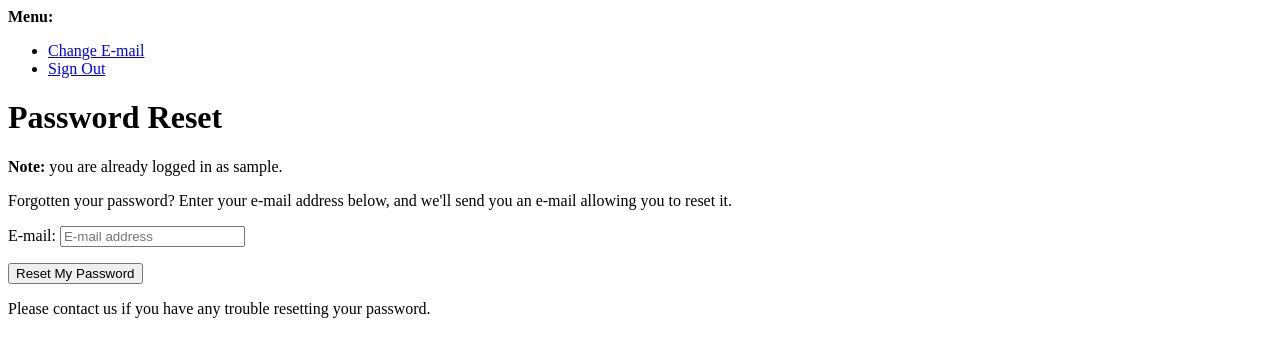
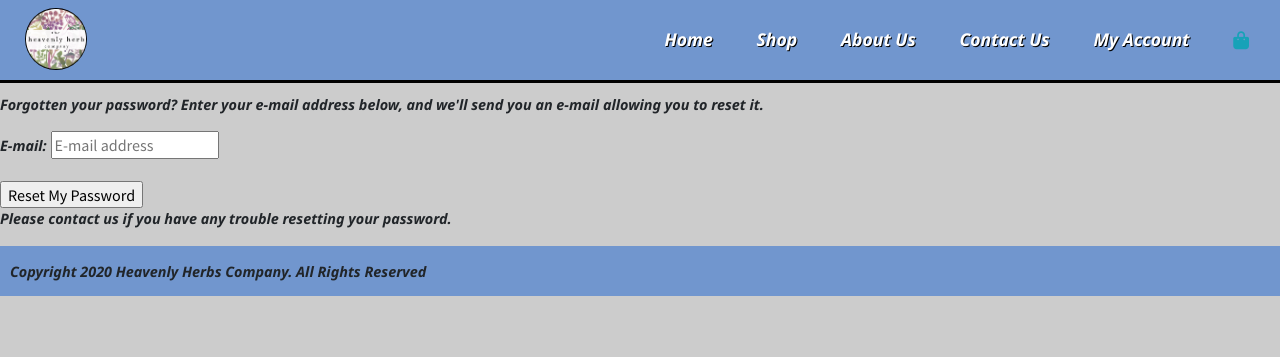
Before and after one commit to OGMyst/Heavenly-Herb-Company, a Django app: page /accounts/password/reset/ in a window 1280 px wide. Shown: the top 357 px of the page. Run offline with Django 3.2, Linux system fonts and the light colour scheme; the visitor is signed in with stand-in values (Sample User, id 1); some libraries are stand-ins or nearby versions.

Commit message:
Moved base.html content from allauth/account to correct the allauth folder level. Replaced allauth/account base.html with correct template

```diff
--- a/profiles/templates/profile/profile.html
+++ b/profiles/templates/profile/profile.html
@@ -6,7 +6,7 @@
 {% endblock %}
 {% block page_header %}
     <div class="container-fluid margin-for-nav">
-        <h1>Products</h1>
+        <h1>Profile</h1>
     </div>
 {% endblock %}
 {% block content %}
--- a/static/css/base.css
+++ b/static/css/base.css
@@ -91,7 +91,7 @@ header:hover{
     display: flex;
     position: fixed;
     right: 0;
-    z-index: 100;
+    z-index: 9999;
 }
 
 .bag-notification-wrapper{
--- a/templates/allauth/account/base.html
+++ b/templates/allauth/account/base.html
@@ -1,40 +1,15 @@
-<!DOCTYPE html>
-<html>
-  <head>
-    <title>{% block head_title %}{% endblock %}</title>
-    {% block extra_head %}
-    {% endblock %}
-  </head>
-  <body>
-    {% block body %}
+{% extends "base.html" %}
 
-    {% if messages %}
-    <div>
-      <strong>Messages:</strong>
-      <ul>
-        {% for message in messages %}
-        <li>{{message}}</li>
-        {% endfor %}
-      </ul>
+{% block content %}
+    <div class="container header-container">
+        <div class="overlay"></div>
+        <div class="row">
+            <div class="col-12 col-md-6">
+                <div class="allauth-form-inner-content">
+                    {% block inner_content %}
+                    {% endblock %}
+                </div>
+            </div>
+        </div>
     </div>
-    {% endif %}
-
-    <div>
-      <strong>Menu:</strong>
-      <ul>
-        {% if user.is_authenticated %}
-        <li><a href="{% url 'account_email' %}">Change E-mail</a></li>
-        <li><a href="{% url 'account_logout' %}">Sign Out</a></li>
-        {% else %}
-        <li><a href="{% url 'account_login' %}">Sign In</a></li>
-        <li><a href="{% url 'account_signup' %}">Sign Up</a></li>
-        {% endif %}
-      </ul>
-    </div>
-    {% block content %}
-    {% endblock %}
-    {% endblock %}
-    {% block extra_body %}
-    {% endblock %}
-  </body>
-</html>
+{% endblock %}
--- a/templates/base.html
+++ b/templates/base.html
@@ -89,13 +89,13 @@
                             <div class="dropdown-menu border-0" aria-labelledby="user-options">
                                 {% if request.user.is_authenticated %}
                                     {% if request.user.is_superuser %}
-                                        <a href="#" class="dropdown-item">Product Management</a>
+                                        <a href="{% url 'products' %}" class="dropdown-item">Product Management</a>
                                     {% endif %}
-                                    <a href="#" class="dropdown-item">My Profile</a>
-                                    <a href="#" class="dropdown-item">Logout</a>
+                                    <a href="{% url 'profile' %}" class="dropdown-item">My Profile</a>
+                                    <a href="{% url 'account_logout' %}" class="dropdown-item">Logout</a>
                                 {% else %}
-                                    <a href="#" class="dropdown-item">Register</a>
-                                    <a href="#" class="dropdown-item">Login</a>
+                                    <a href="{% url 'account_signup' %}" class="dropdown-item">Register</a>
+                                    <a href="{% url 'account_login' %}" class="dropdown-item">Login</a>
                                 {% endif %}
                             </div>
                         </li>
```
Also changed, not shown: templates/allauth/base.html (added, +40 -0 lines).
